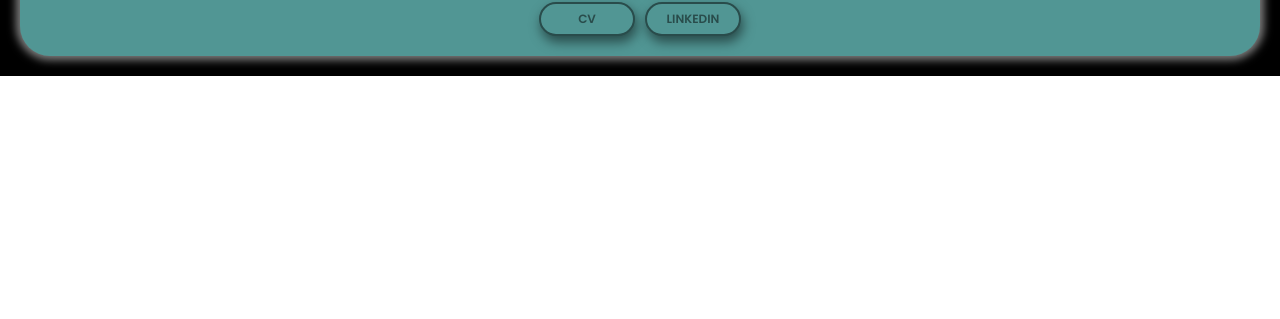
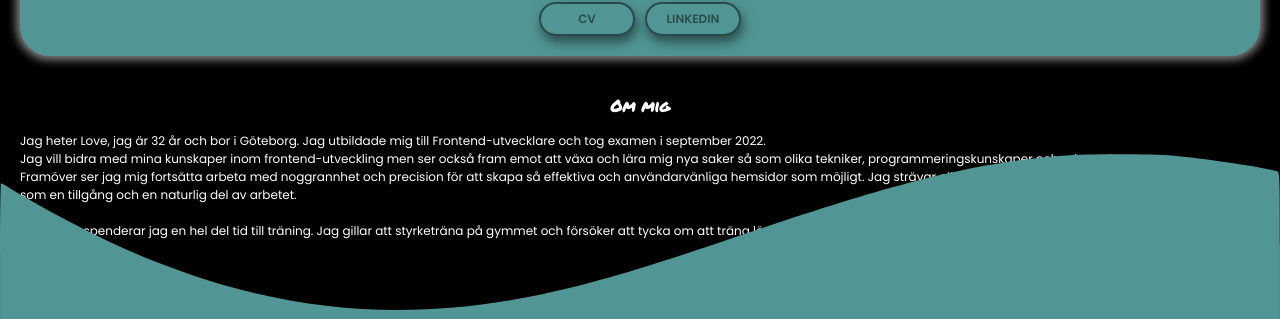
Before and after one commit to loveefraimsson/portfolio, a React (Vite) app: page / in a window 1280 px wide. Shown: the part 4533-4852 px from the top of the page. Before the commit the page ends 4609 px from the top, so only its background shows below. Built offline with nearby package versions, Linux system fonts and the light colour scheme.

Commit message:
about section

```diff
--- a/src/App.css
+++ b/src/App.css
@@ -339,3 +339,10 @@ h3 {
 .CVcontainer .buttonSection > a:first-child {
   margin-right: 10px;
 }
+
+
+/* ABOUT */
+.aboutContainer {
+  color: var(--white);
+  padding-bottom: 70px;
+}
--- a/src/App.jsx
+++ b/src/App.jsx
@@ -6,6 +6,7 @@ import Stack from './components/Stack';
 import Project from './components/Project';
 import Experience from './components/Experience';
 import CV from './components/CV';
+import About from './components/About';
 
 function App() {
 
@@ -18,6 +19,7 @@ function App() {
       <Project />
       <Experience />
       <CV />
+      <About />
     </>
   )
 }
--- /dev/null
+++ b/src/components/About.jsx
@@ -0,0 +1,31 @@
+import React from "react";
+
+function About() {
+
+    return (
+        <section className="container blackBackgroundColor aboutContainer">
+            <h2>Om mig</h2>
+            <p>Jag heter Love, jag är 32 år och bor i Göteborg. Jag utbildade mig till Frontend-utvecklare och tog examen i september 2022. <br />Jag vill bidra med mina kunskaper inom frontend-utveckling men ser också fram emot att växa och lära mig nya saker så som olika tekniker, programmeringskunskaper och arbetssätt. <br /> Framöver ser jag mig fortsätta arbeta med noggrannhet och precision för att skapa så effektiva och användarvänliga hemsidor som möjligt. Jag strävar alltid efter bästa resultat och ser problemlösning som en tillgång och en naturlig del av arbetet. <br /> <br />
+
+            På fritiden spenderar jag en hel del tid till träning. Jag gillar att styrketräna på gymmet och försöker att tycka om att träna löpning. Jag ägnar också mycket tid till att umgås med vänner och familj.</p>
+
+            {/* Waveup */}
+            <svg version="1.0" xmlns="http://www.w3.org/2000/svg"
+             viewBox="0 0 785.000000 103.000000"
+            preserveAspectRatio="xMidYMid meet" className="waveup wave">
+                <metadata>
+                Created by potrace 1.16, written by Peter Selinger 2001-2019
+                </metadata>
+                <g transform="translate(0.000000,103.000000) scale(0.100000,-0.100000)"
+                fill="#519694" stroke="none">
+                <path d="M6515 1019 c-534 -43 -1001 -158 -1930 -474 -703 -239 -997 -325
+                -1355 -394 -845 -163 -1617 -72 -2445 289 -212 93 -539 264 -711 372 -34 21
+                -64 38 -68 38 -3 0 -6 -191 -6 -425 l0 -425 3925 0 3925 0 0 459 c0 429 -1
+                460 -17 465 -91 27 -436 79 -638 96 -139 11 -534 11 -680 -1z"/>
+                </g>
+            </svg>
+        </section>
+    )
+}
+
+export default About;
--- a/src/components/Experience.jsx
+++ b/src/components/Experience.jsx
@@ -6,6 +6,7 @@ function Experience() {
     return(
         <section className="experienceContainer container blackBackgroundColor">
 
+            {/* Wave down */}
             <svg version="1.0" xmlns="http://www.w3.org/2000/svg"
             width="785.000000pt" height="103.000000pt" viewBox="0 0 785.000000 103.000000"
             preserveAspectRatio="xMidYMid meet" className="wavedown wave">
```
